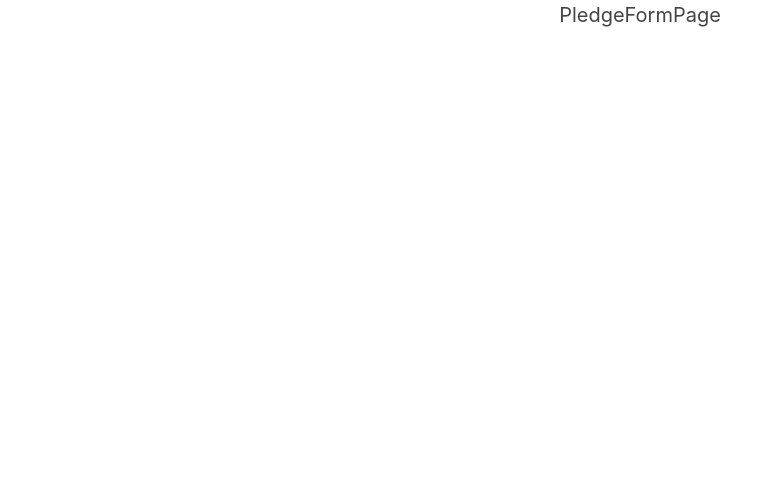
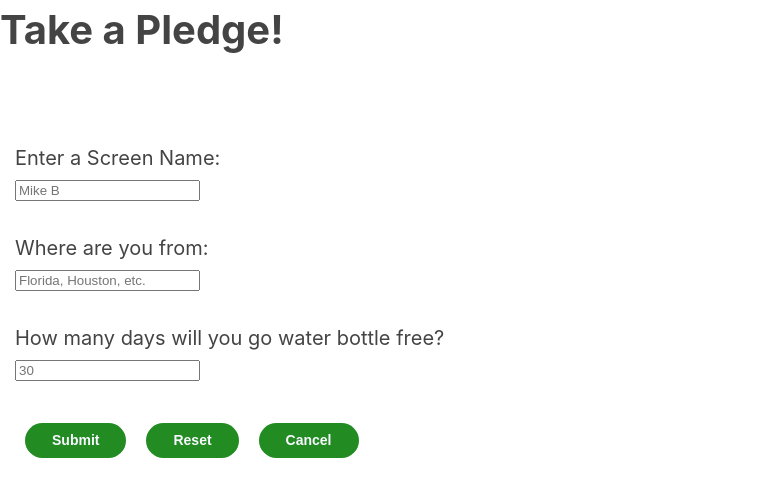
Before and after one commit to mblakley4/terra-app, a React (Create React App) app: page /PledgeFormPage in a window 1280 px wide. Shown: the top 496 px of the page, without its empty margins (0-782 px from the left). Built offline with nearby package versions, Linux system fonts and the light colour scheme.

Commit message:
PlegeForm wireframed

```diff
--- a/src/Components/App/App.css
+++ b/src/Components/App/App.css
@@ -15,7 +15,7 @@ button {
   display: inline-block;
   height: 35px;
   margin-bottom: 0;
-  font-weight: 400;
+  font-weight: 800;
   text-align: center;
   cursor: pointer;
   border: 1px solid transparent;
@@ -29,13 +29,11 @@ button {
   -ms-user-select: none;
   user-select: none;
   background: forestgreen;
-  color: aliceblue;
+  color: ghostwhite;
   margin: 10px;
 }
 
 a {
   text-decoration: none;
   color: ghostwhite;
-  font-size: 14px;
-  font-weight: 800;
 }
--- /dev/null
+++ b/src/Components/PledgeForm/PledgeForm.css
@@ -0,0 +1,16 @@
+.pledgeHeader {
+  padding: 5% 0;
+}
+
+form {
+  text-align: left;
+  padding: 15px;
+}
+
+.form-section {
+  margin-bottom: 30px;
+}
+
+label {
+  display: block;
+}
--- /dev/null
+++ b/src/Components/PledgeForm/PledgeForm.js
@@ -0,0 +1,36 @@
+import React, { Component } from 'react'
+import { Link } from 'react-router-dom'
+import './PledgeForm.css'
+
+export default class PledgeForm extends Component {
+  render() {
+    return (
+      <div>
+        <header className='pledgeHeader' role='banner'>
+          <h1>Take a Pledge!</h1>
+        </header>
+      <form>
+        <div class='form-section'>
+          <label for='screen-name'>Enter a Screen Name:</label>
+            <input type="text" name='screen-name' placeholder='Mike B' required />
+        </div>
+        <div class='form-section'>
+          <label for='location'>Where are you from:</label>
+            <input type='text' name='location' placeholder='Florida, Houston, etc.' required />
+        </div>
+        <div class='form-section'>
+          <label for="pledge-days">How many days will you go water bottle free?</label>
+            <input type='number' name='pledge-days' placeholder='30' />
+        </div>
+        <button type="submit">Submit</button>
+        <button type="reset">Reset</button>
+        <button>
+          <Link to={'/'}>
+            Cancel
+          </Link>
+          </button>
+      </form>
+      </div>
+    );
+  }
+}
--- a/src/Routes/PledgeFormPage/PledgeFormPage.js
+++ b/src/Routes/PledgeFormPage/PledgeFormPage.js
@@ -1,10 +1,11 @@
 import React, { Component } from 'react'
+import PledgeForm from '../../Components/PledgeForm/PledgeForm'
 
 export default class PledgeFormPage extends Component {
   render() {
     return (
       <div>
-        PledgeFormPage
+        <PledgeForm />
       </div>
     );
   }
```
